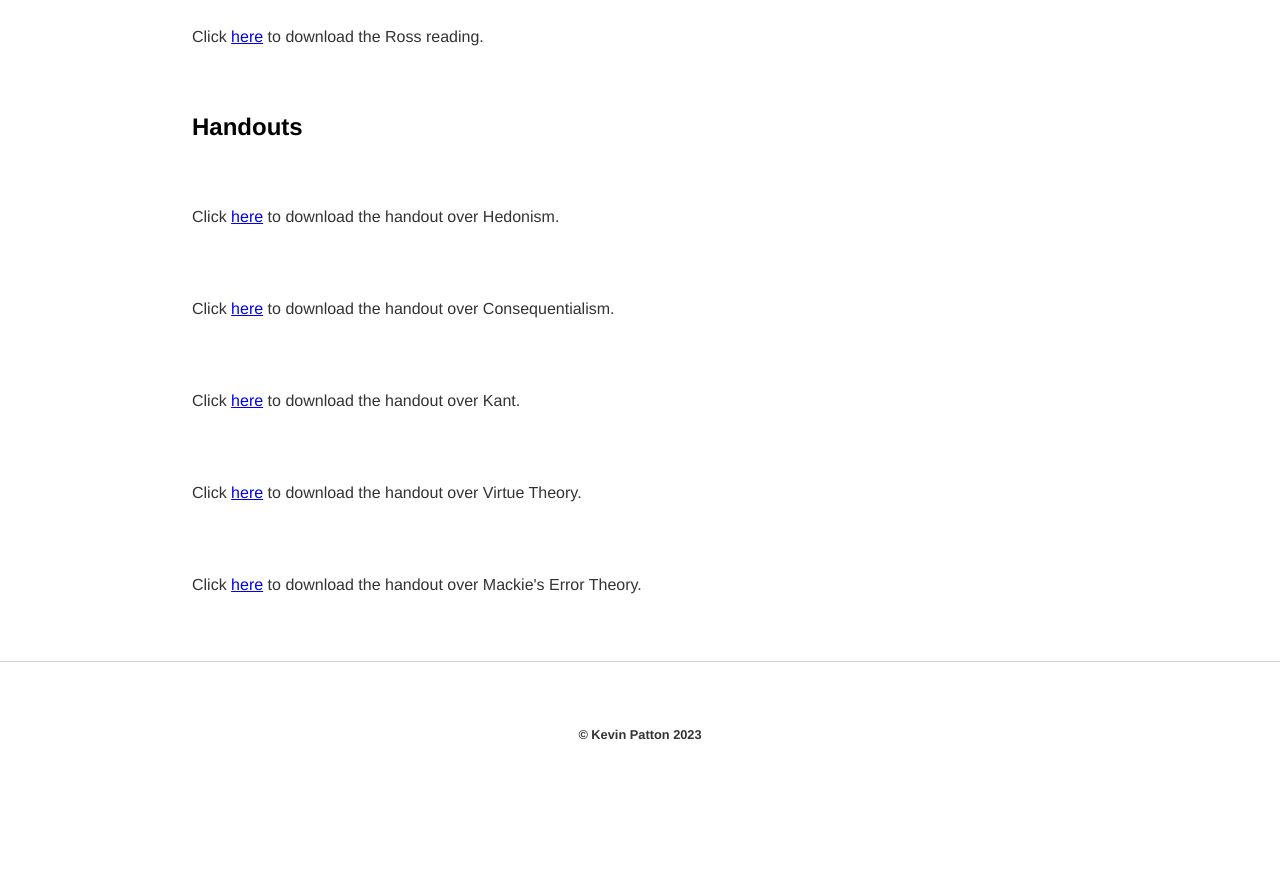
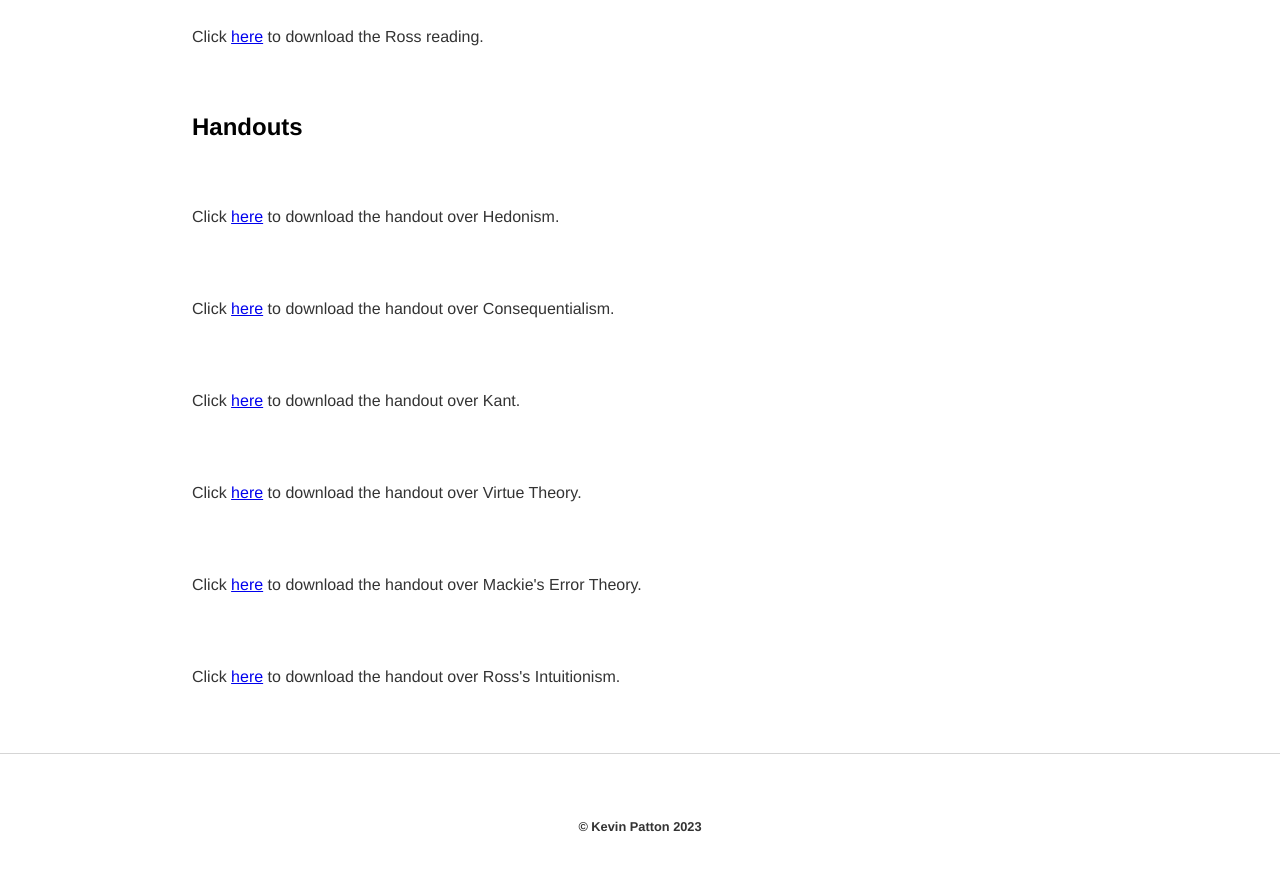
Before and after one commit to kevinjpatton/kevinjpatton.github.io, a Jekyll site: the page built from teaching/phil_2030/index.html, in a window 1280 px wide and 900 px high, scrolled down 646 px. Shown: the top 871 px of the window. Built offline with Jekyll 4.4.1, drawn with Linux system fonts in a browser that asks for light colours; Markdown is read by kramdown in place of the engine named in the settings; before the commit the page ends 1454 px from its top, so only the background shows below that.

Commit message:
Update index.html

```diff
--- a/teaching/phil_2030/index.html
+++ b/teaching/phil_2030/index.html
@@ -15,3 +15,4 @@
 <p>Click <a href="/teaching/phil_2030/Handout - Kantian Ethics.pdf" target="_blank">here</a> to download the handout over Kant.</p>
 <p>Click <a href="/teaching/phil_2030/Handout - Virtue Theory.pdf" target="_blank">here</a> to download the handout over Virtue Theory.</p>
 <p>Click <a href="/teaching/phil_2030/Handout - Mackie - 2030.pdf" target="_blank">here</a> to download the handout over Mackie's Error Theory.</p>
+<p>Click <a href="/teaching/phil_2030/Handout - Ross.pdf" target="_blank">here</a> to download the handout over Ross's Intuitionism.</p>
```
